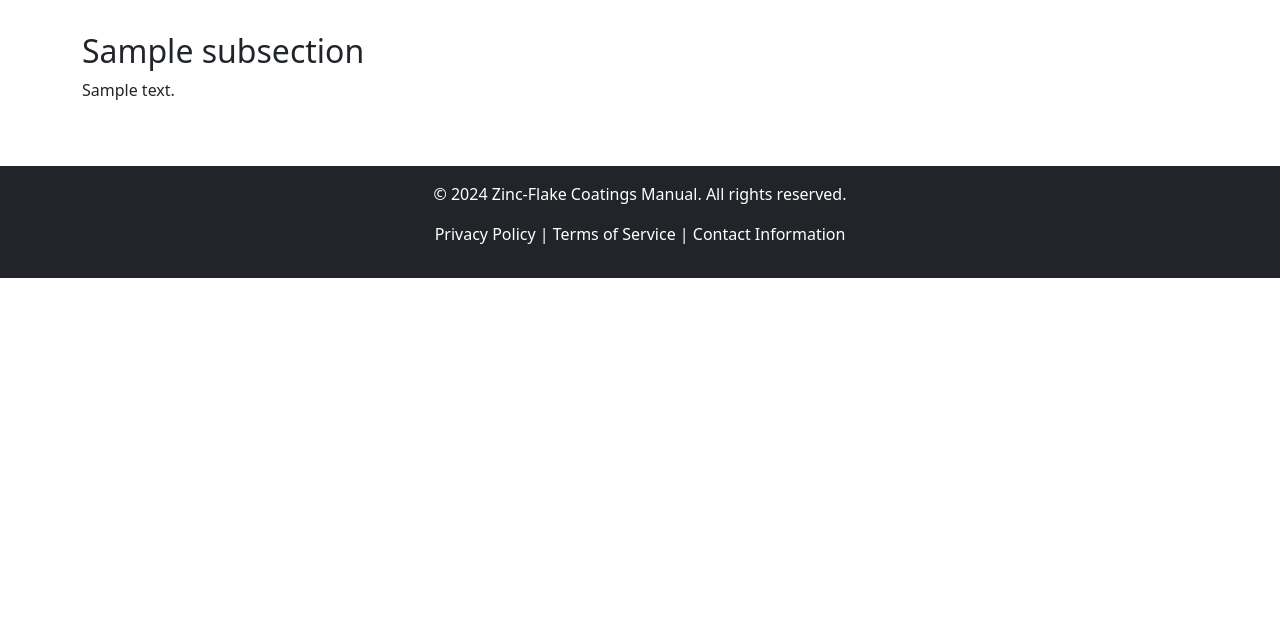
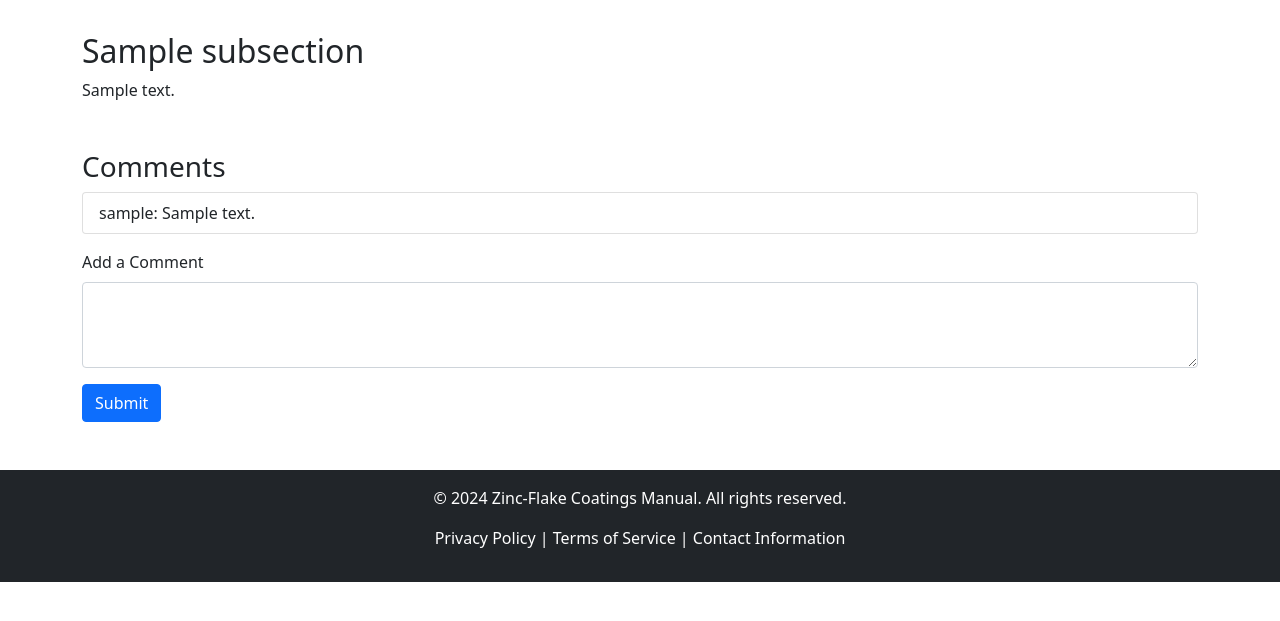
Before and after one commit to OSawani/zinc-flake-coatings-webapp, a Django app: page /manual/subsection/1/ in a window 1280 px wide. Shown: the part 93-714 px from the top of the page. Run offline with Django 5.2, Linux system fonts and the light colour scheme; tables that the repository leaves empty hold one stand-in row (values such as "Sample post").

Commit message:
feat: implements comment form and display comments

```diff
--- /dev/null
+++ b/interactions/forms.py
@@ -0,0 +1,12 @@
+from django import forms
+from .models import Comment
+
+
+class CommentForm(forms.ModelForm):
+    class Meta:
+        model = Comment
+        fields = ['content']
+        widgets = {
+            'content': forms.Textarea(
+                attrs={'rows': 3, 'class': 'form-control'}),
+        }
--- /dev/null
+++ b/interactions/urls.py
@@ -0,0 +1,6 @@
+from django.urls import path
+from . import views
+
+urlpatterns = [
+    path('comments/', views.comment_list, name='comment_list'),
+]
--- a/interactions/views.py
+++ b/interactions/views.py
@@ -1,3 +1,9 @@
 from django.shortcuts import render
+from .models import Comment
+
 
 # Create your views here.
+def comment_list(request):
+    comments = Comment.objects.filter(user=request.user)
+    return render(request, 'interactions/comment_list.html',
+                  {'comments': comments})
--- a/manual/templates/manual/subsection_detail.html
+++ b/manual/templates/manual/subsection_detail.html
@@ -13,4 +13,21 @@
     <h2>{{ subsection.title }}</h2>
     <p>{{ subsection.content|safe }}</p>
 </div>
+
+<div class="mt-5">
+    <h3>Comments</h3>
+    <ul class="list-group mb-3">
+        {% for comment in comments %}
+        <li class="list-group-item">{{ comment.user.username }}: {{ comment.content }}</li>
+        {% endfor %}
+    </ul>
+    <form method="post">
+        {% csrf_token %}
+        <div class="mb-3">
+            <label for="comment" class="form-label">Add a Comment</label>
+            <textarea class="form-control" id="comment" rows="3" required></textarea>
+        </div>
+        <button type="submit" class="btn btn-primary">Submit</button>
+    </form>
+</div>
 {% endblock %}
--- a/manual/views.py
+++ b/manual/views.py
@@ -1,5 +1,7 @@
-from django.shortcuts import render, get_object_or_404
+from django.shortcuts import render, get_object_or_404, redirect
+from django.contrib import messages
 from .models import Section, Subsection
+from interactions.forms import CommentForm
 
 
 # Create your views here.
@@ -8,7 +10,7 @@ def section_list(request):
     for section in sections:
         section.subsections = Subsection.objects.filter(section=section)
     return render(request, 'manual/section_list.html',
-                      {'sections': sections})
+                  {'sections': sections})
 
 
 def subsection_list(request, section_id):
@@ -21,6 +23,24 @@ def subsection_list(request, section_id):
 
 def subsection_detail(request, subsection_id):
     subsection = get_object_or_404(Subsection, id=subsection_id)
-    comments = subsection.comments.all()
+    comments = subsection.comments.all().order_by("-created_at")
+    comment_count = subsection.comments.filter(approved=True).count()
+
+    if request.method == 'POST':
+        form = CommentForm(data=request.POST)
+        if form.is_valid():
+            comment = form.save(commit=False)
+            comment.user = request.user
+            comment.subsection = subsection
+            comment.save()
+            messages.add_message(request, messages.SUCCESS,
+                                 'Your comment has been added')
+            return redirect('subsection_detail', subsection_id=subsection.id)
+
+    form = CommentForm()
     return render(request, 'manual/subsection_detail.html',
-                  {'subsection': subsection, 'comments': comments})
+                  {
+                      'subsection': subsection,
+                      'comments': comments,
+                      'form': form,
+                  })
```
